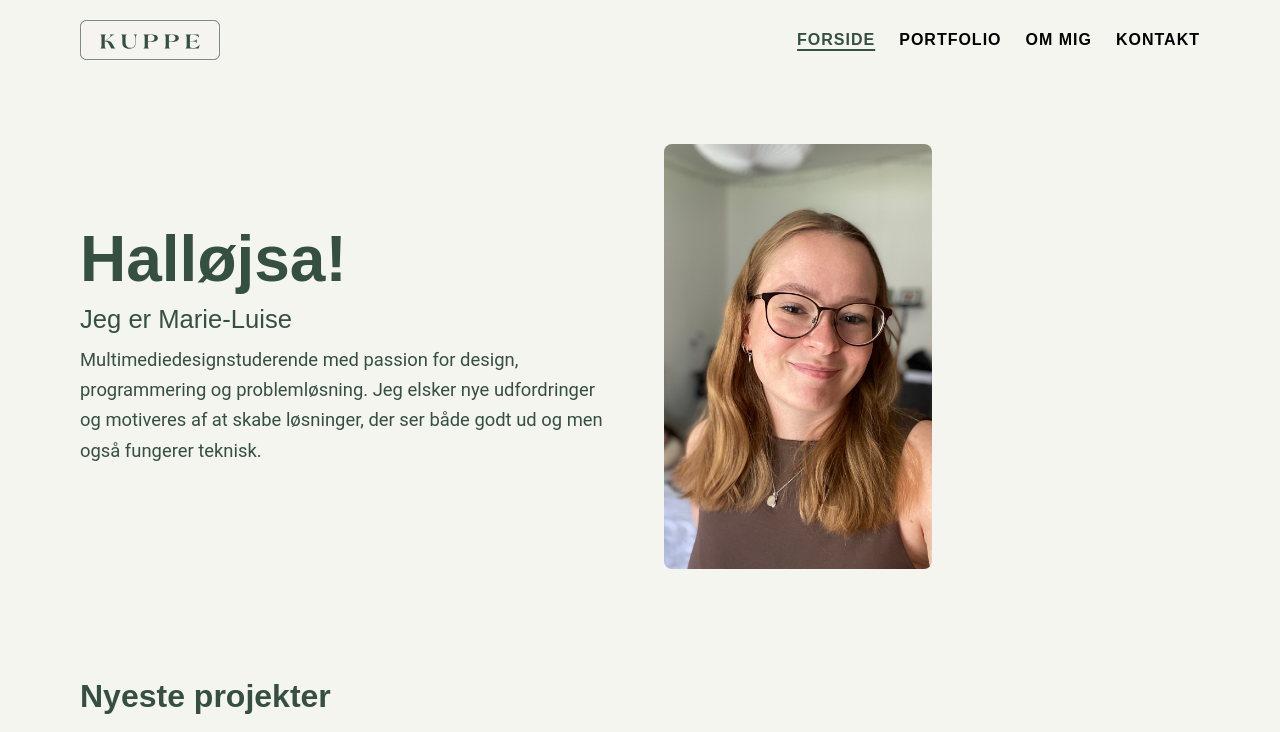
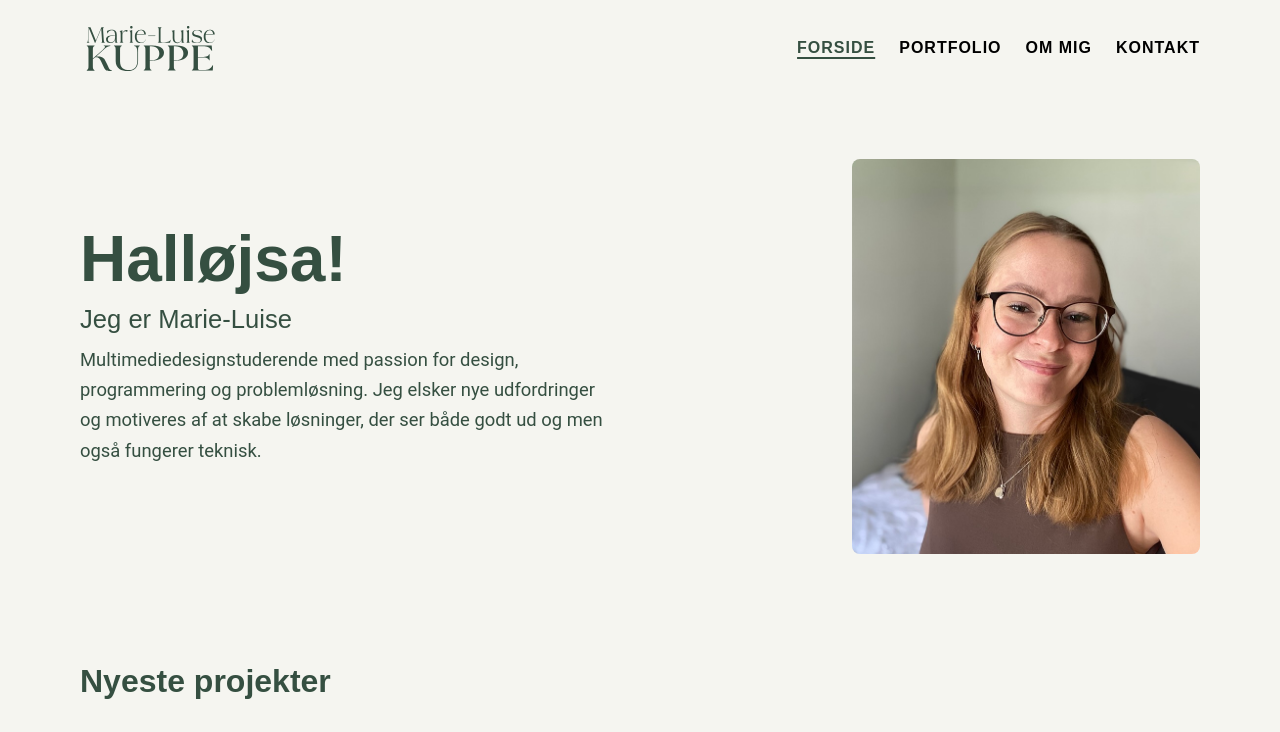
Before and after one commit to marieluisekuppe/marieluisekuppe.github.io, a React (Vite) app: page / in a window 1280 px wide. Shown: the top 732 px of the page. Built offline with nearby package versions, Linux system fonts and the light colour scheme; grey boxes are pictures that could not be loaded; a web font is replaced by a local one.

Commit message:
small changes
ændret billedet på forside og dens placering, ændret fokus til at starte øverst på siden. Ændret logo-ikon.

```diff
--- a/src/App.jsx
+++ b/src/App.jsx
@@ -1,4 +1,5 @@
-import { Route, Routes } from "react-router";
+import { useEffect } from "react";
+import { Route, Routes, useLocation } from "react-router";
 import Navbar from "./components/Navbar";
 import AboutPage from "./pages/AboutPage";
 import ContactPage from "./pages/ContactPage";
@@ -8,9 +9,20 @@ import ProjectPage from "./pages/ProjectPage";
 import ProjectsPage from "./pages/ProjectsPage";
 import Footer from "./components/Footer";
 
+function ScrollToTop() {
+  const { pathname } = useLocation();
+
+  useEffect(() => {
+    window.scrollTo({ top: 0, left: 0, behavior: "instant" });
+  }, [pathname]);
+
+  return null;
+}
+
 function App() {
   return (
     <>
+      <ScrollToTop />
       <Navbar />
 
       <main>
--- a/src/components/Navbar.jsx
+++ b/src/components/Navbar.jsx
@@ -4,7 +4,7 @@ function Navbar() {
   return (
     <header className="site-header">
       <NavLink className="brand" to="/">
-        <img src="./logo.svg" alt="Logo" />
+        <img src="./logo2.svg" alt="Logo" />
       </NavLink>
 
       <nav className="site-nav" aria-label="Primær navigation">
--- a/src/index.css
+++ b/src/index.css
@@ -199,8 +199,14 @@ p {
   align-items: center;
 }
 
+.hero-image {
+  display: flex;
+  justify-content: end;
+  align-items: center;
+}
+
 .hero-image img {
-  width: 50%;
+  width: 65%;
   object-fit: cover;
   border-radius: 0.5rem;
 }
--- a/src/pages/HomePage.jsx
+++ b/src/pages/HomePage.jsx
@@ -18,7 +18,7 @@ function HomePage() {
           </p>
         </div>
         <div className="hero-image">
-          <img src="/kuppe1.jpeg" alt="Marie-Luise Kuppe" />
+          <img src="/kuppe.jpeg" alt="Marie-Luise Kuppe" />
         </div>
       </section>
 
```
Also changed, not shown: public/kuppe.jpeg (added), public/logo2.svg (added).
